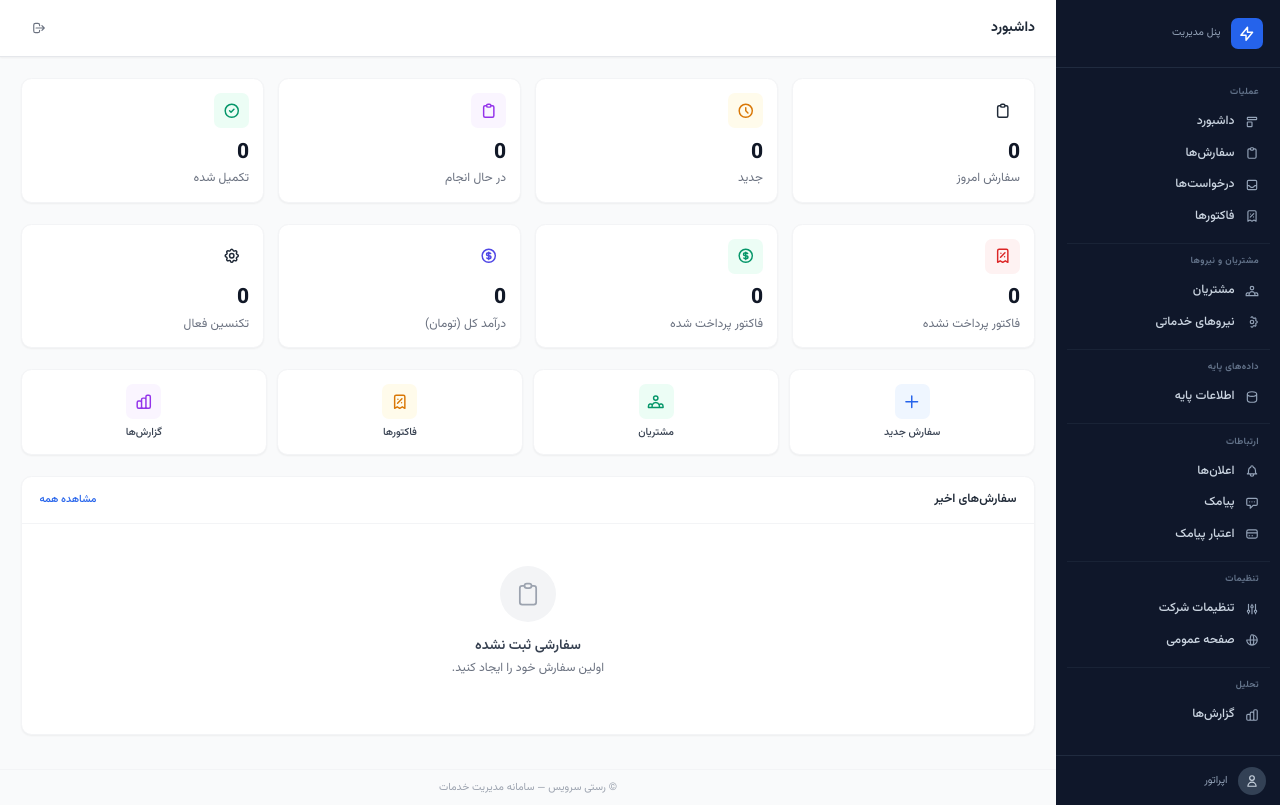
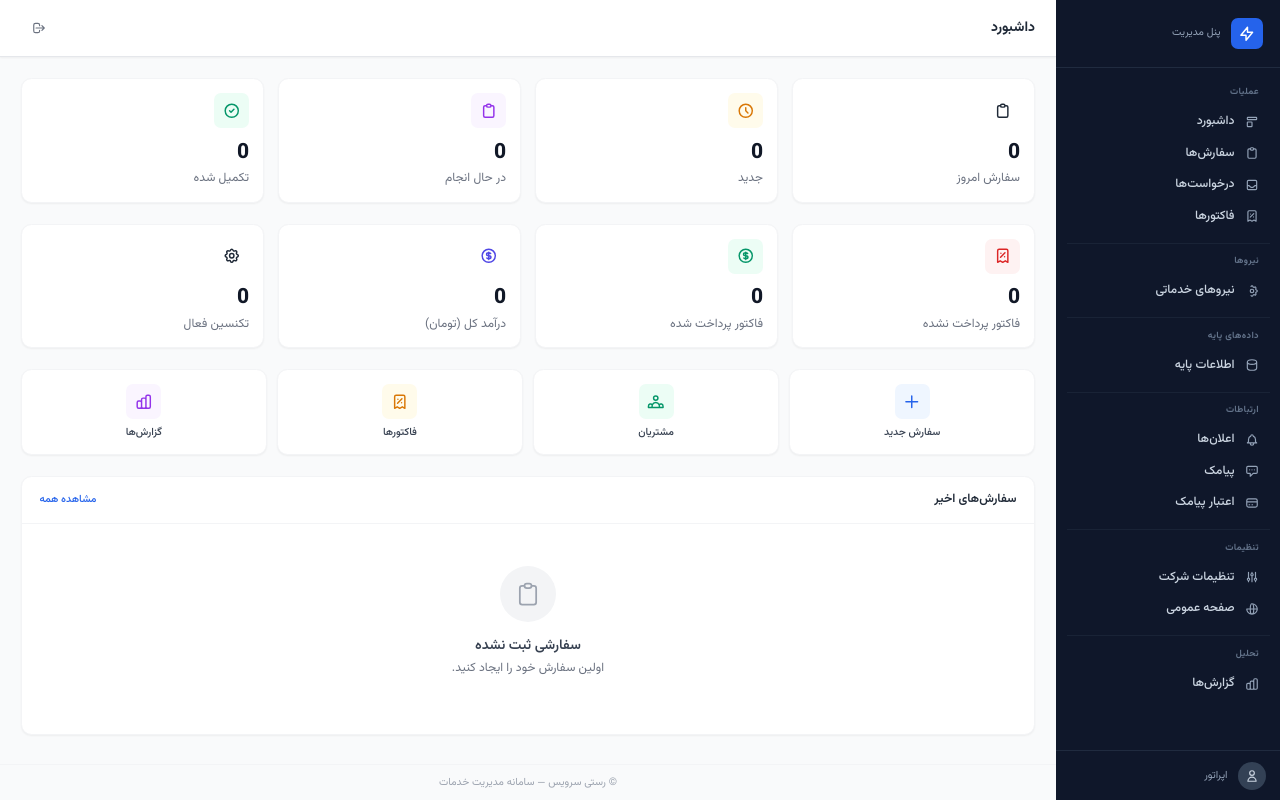
Before and after one commit to manouchehr94-ux/RastiClean_LIGHTforKiro, a Django app: template rasti-backend/current_project/templates/dashboard/home.html in a window 1280 px wide. Run offline with Django 3.2, Linux system fonts and the light colour scheme; the template is opened without the code that fills it, so the values that code supplies are empty.

Commit message:
feat: remove customer portal and customer management UI
PRODUCT DECISION: No separate Customer module/dashboard needed.

REMOVED FROM UI:
- مشتریان link from tenant admin sidebar
- Renamed group to نیروها
- Customer portal: /<code>/customer/ redirects to /<code>/
- CUSTOMER login redirect: goes to /<code>/ (public page)

KEPT (internal):
- Customer model (used by orders/invoices/service requests)
- Database table (no destructive migration)
- admin/customers/ routes (functional, not in nav)
- n54_customer demo user (redirects to public)

NO migrations. NO model changes. Orders still work.

```diff
--- a/rasti-backend/current_project/apps/accounts/services.py
+++ b/rasti-backend/current_project/apps/accounts/services.py
@@ -136,7 +136,7 @@ class RedirectService:
             UserRole.COMPANY_ADMIN: f"/{company_code}/admin/",
             UserRole.COMPANY_STAFF: f"/{company_code}/admin/",
             UserRole.TECHNICIAN: f"/{company_code}/tech/",
-            UserRole.CUSTOMER: f"/{company_code}/customer/",
+            UserRole.CUSTOMER: f"/{company_code}/",
         }
 
         return role_redirects.get(user.role, f"/{company_code}/")
--- a/rasti-backend/current_project/apps/tenants/urls.py
+++ b/rasti-backend/current_project/apps/tenants/urls.py
@@ -135,7 +135,9 @@ urlpatterns = [
     # =========================================================================
     # PUBLIC / CUSTOMER-FACING MODULES
     # =========================================================================
-    path("customer/", include("apps.dashboard.urls_customer")),
+    # Customer portal (deprecated — redirects to public page)
+    # Customer model is kept internally for order/contact data.
+    path("customer/", views.redirect_customer_to_public, name="customer_home_redirect"),
     path("invoices/", include("apps.invoices.urls")),
     path("payments/", include("apps.payments.urls")),
 
--- a/rasti-backend/current_project/templates/includes/nav_admin.html
+++ b/rasti-backend/current_project/templates/includes/nav_admin.html
@@ -22,13 +22,9 @@
     </a>
 </div>
 
-{# === گروه: مشتریان و نیروها === #}
+{# === گروه: نیروها === #}
 <div class="nav-group">
-    <p class="nav-group-title">مشتریان و نیروها</p>
-    <a href="/{{ company_code }}/admin/customers/" class="nav-item flex items-center gap-3 px-3 py-2 rounded-lg text-sm font-medium text-slate-300 hover:bg-slate-800 hover:text-white transition-smooth {% if '/admin/customers/' in current_path %}active{% endif %}">
-        <svg class="nav-icon w-4 h-4 text-slate-400" fill="none" stroke="currentColor" viewBox="0 0 24 24"><path stroke-linecap="round" stroke-linejoin="round" stroke-width="2" d="M17 20h5v-2a3 3 0 00-5.356-1.857M17 20H7m10 0v-2c0-.656-.126-1.283-.356-1.857M7 20H2v-2a3 3 0 015.356-1.857M7 20v-2c0-.656.126-1.283.356-1.857m0 0a5.002 5.002 0 019.288 0M15 7a3 3 0 11-6 0 3 3 0 016 0z"/></svg>
-        <span>مشتریان</span>
-    </a>
+    <p class="nav-group-title">نیروها</p>
     <a href="/{{ company_code }}/admin/technicians/" class="nav-item flex items-center gap-3 px-3 py-2 rounded-lg text-sm font-medium text-slate-300 hover:bg-slate-800 hover:text-white transition-smooth {% if '/admin/technicians/' in current_path %}active{% endif %}">
         <svg class="nav-icon w-4 h-4 text-slate-400" fill="none" stroke="currentColor" viewBox="0 0 24 24"><path stroke-linecap="round" stroke-linejoin="round" stroke-width="2" d="M10.325 4.317c.426-1.756 2.924-1.756 3.35 0a1.724 1.724 0 002.573 1.066c1.543-.94 3.31.826 2.37 2.37a1.724 1.724 0 001.066 2.573c1.756.426 1.756 2.924 0 3.35a1.724 1.724 0 00-1.066 2.573c.94 1.543-.826 3.31-2.37 2.37a1.724 1.724 0 00-2.573 1.066c-.426 1.756-2.924 1.756-3.35 0"/><path stroke-linecap="round" stroke-linejoin="round" stroke-width="2" d="M15 12a3 3 0 11-6 0 3 3 0 016 0z"/></svg>
         <span>نیروهای خدماتی</span>
```
Also changed, not shown: rasti-backend/current_project/apps/tenants/views.py (+12 -0 lines).
